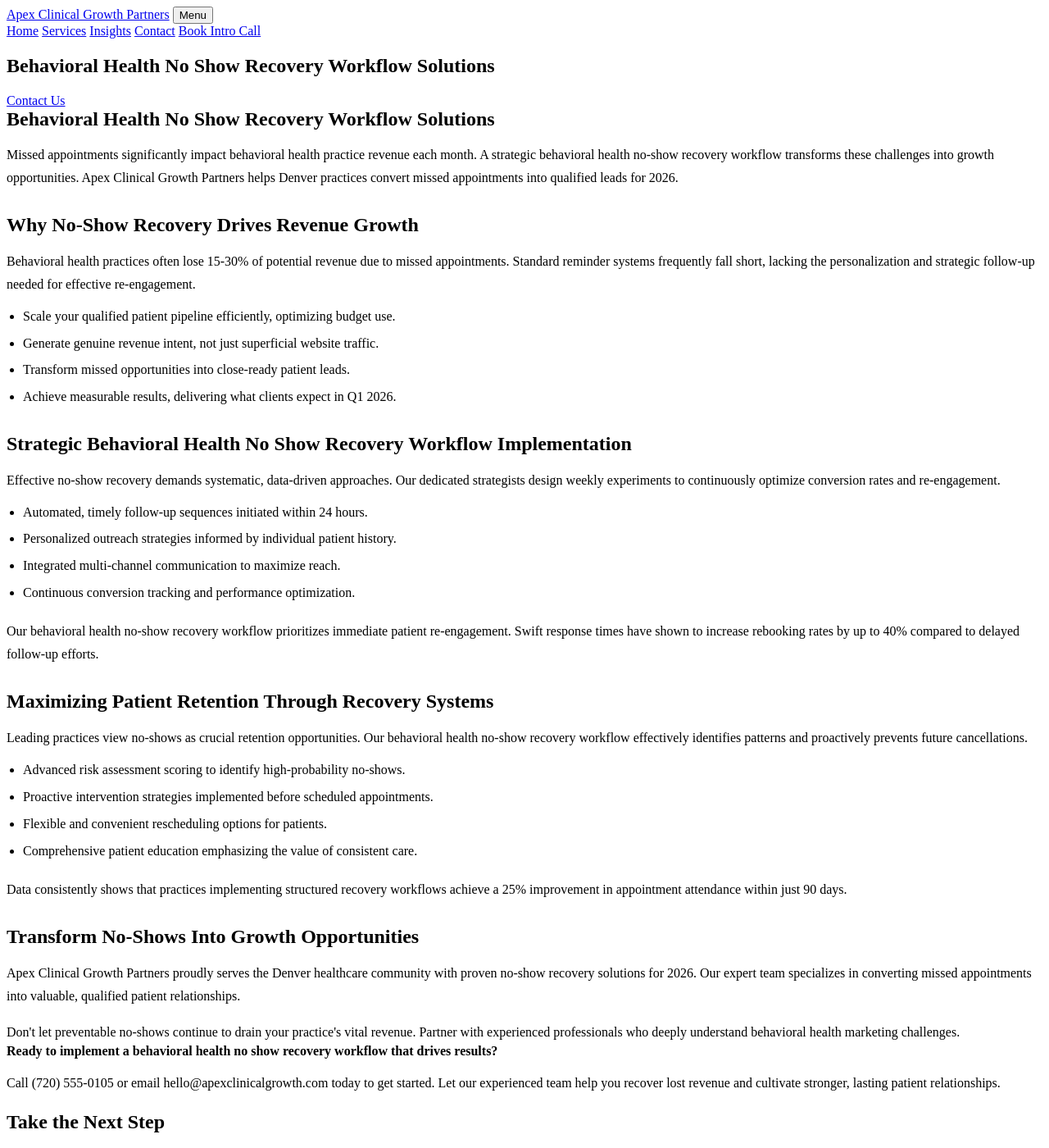
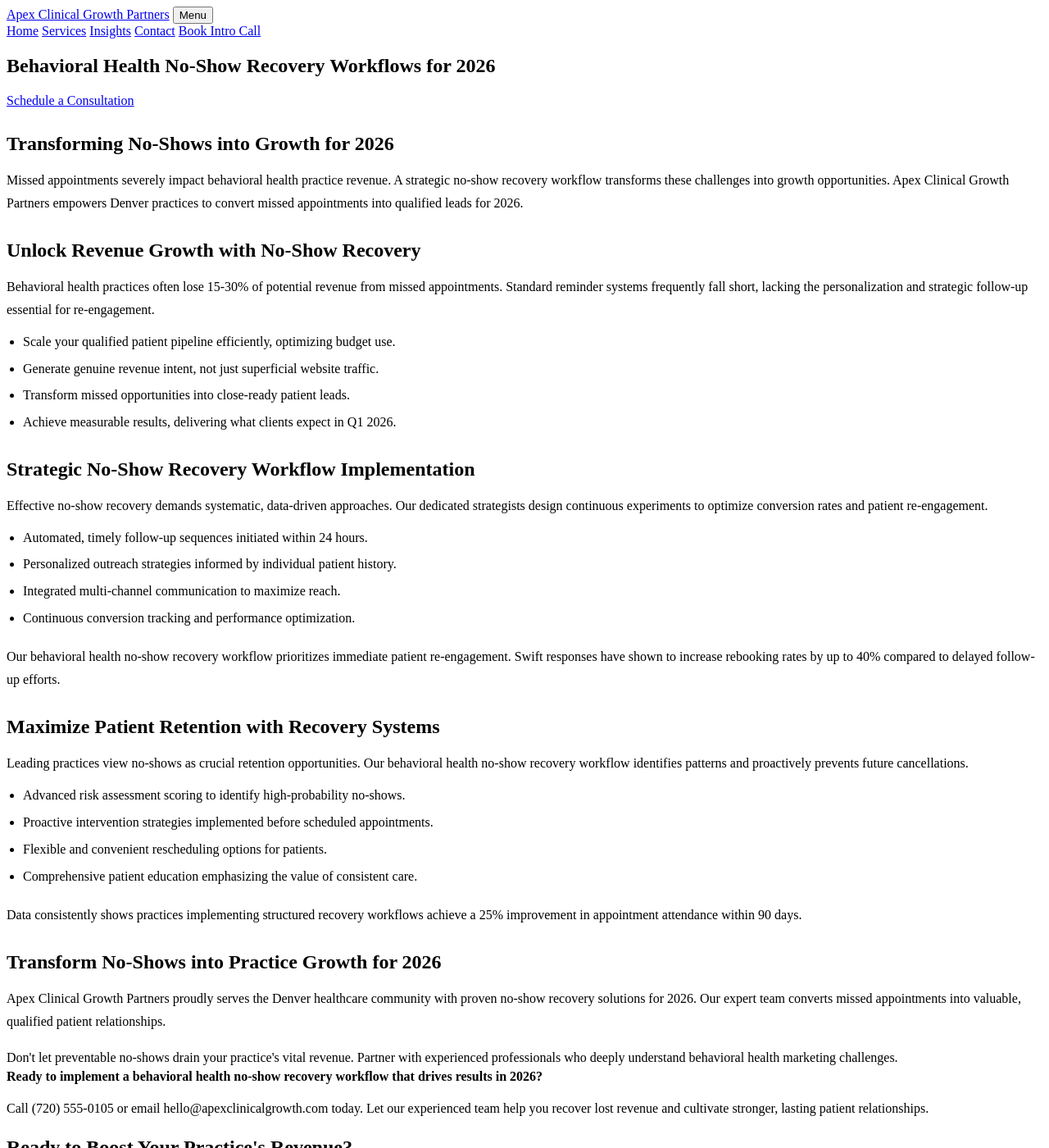
Before and after one commit to prjctlphbt/orbitr-canary-angular-20260228, a Jekyll site: the page angular-behavioral-noshow-20260228144655.html, which Jekyll copies as it is, in a window 1280 px wide and 1400 px high. Shown: the whole window at 82% size. Built offline with Jekyll 4.4.1, drawn with Linux system fonts in a browser that asks for light colours; some of the changed text lies outside the part shown.

Commit message:
Refresh and update content: angular-behavioral-noshow-20260228144655.html

```diff
--- a/angular-behavioral-noshow-20260228144655.html
+++ b/angular-behavioral-noshow-20260228144655.html
@@ -4,8 +4,8 @@
 <head>
 <meta charset="utf-8"/>
 <meta content="width=device-width, initial-scale=1.0" name="viewport"/>
-<meta content="Maximize revenue and patient retention in behavioral health. Discover Apex Clinical Growth Partners' proven no-show recovery workflows, designed to optimize your practice and convert missed appointments into growth opportunities for 2026." name="description"/>
-<title>Behavioral Health No Show Recovery Workflow Solutions</title>
+<meta content="Boost behavioral health revenue and patient retention with Apex Clinical Growth Partners' no-show recovery workflows. Optimize your practice and convert missed appointments into growth opportunities for 2026." name="description"/>
+<title>Behavioral Health No-Show Recovery Workflows | Apex Clinical Growth Partners</title>
 <style>
 
 
@@ -102,51 +102,51 @@
 <main class="page-main">
 <section class="page-hero landing-hero">
 <div class="container">
-<h1 class="orbitr-generated-content">Behavioral Health No Show Recovery Workflow Solutions</h1>
-<a class="cta" href="/services/">Contact Us</a>
+<h1 class="orbitr-generated-content">Behavioral Health No-Show Recovery Workflows for 2026</h1>
+<a class="cta" href="/contact/">Schedule a Consultation</a>
 </div>
 </section>
 <section class="landing-content">
 <div class="container orbitr-generated-content">
-<h1>Behavioral Health No Show Recovery Workflow Solutions</h1>
-<p>Missed appointments significantly impact behavioral health practice revenue each month. A strategic behavioral health no-show recovery workflow transforms these challenges into growth opportunities. Apex Clinical Growth Partners helps Denver practices convert missed appointments into qualified leads for 2026.</p>
-<h2>Why No-Show Recovery Drives Revenue Growth</h2>
-<p>Behavioral health practices often lose 15-30% of potential revenue due to missed appointments. Standard reminder systems frequently fall short, lacking the personalization and strategic follow-up needed for effective re-engagement.</p>
+<h2>Transforming No-Shows into Growth for 2026</h2>
+<p>Missed appointments severely impact behavioral health practice revenue. A strategic no-show recovery workflow transforms these challenges into growth opportunities. Apex Clinical Growth Partners empowers Denver practices to convert missed appointments into qualified leads for 2026.</p>
+<h2>Unlock Revenue Growth with No-Show Recovery</h2>
+<p>Behavioral health practices often lose 15-30% of potential revenue from missed appointments. Standard reminder systems frequently fall short, lacking the personalization and strategic follow-up essential for re-engagement.</p>
 <ul>
 <li>Scale your qualified patient pipeline efficiently, optimizing budget use.</li>
 <li>Generate genuine revenue intent, not just superficial website traffic.</li>
 <li>Transform missed opportunities into close-ready patient leads.</li>
 <li>Achieve measurable results, delivering what clients expect in Q1 2026.</li>
 </ul>
-<h2>Strategic Behavioral Health No Show Recovery Workflow Implementation</h2>
-<p>Effective no-show recovery demands systematic, data-driven approaches. Our dedicated strategists design weekly experiments to continuously optimize conversion rates and re-engagement.</p>
+<h2>Strategic No-Show Recovery Workflow Implementation</h2>
+<p>Effective no-show recovery demands systematic, data-driven approaches. Our dedicated strategists design continuous experiments to optimize conversion rates and patient re-engagement.</p>
 <ul>
 <li>Automated, timely follow-up sequences initiated within 24 hours.</li>
 <li>Personalized outreach strategies informed by individual patient history.</li>
 <li>Integrated multi-channel communication to maximize reach.</li>
 <li>Continuous conversion tracking and performance optimization.</li>
 </ul>
-<p>Our behavioral health no-show recovery workflow prioritizes immediate patient re-engagement. Swift response times have shown to increase rebooking rates by up to 40% compared to delayed follow-up efforts.</p>
-<h2>Maximizing Patient Retention Through Recovery Systems</h2>
-<p>Leading practices view no-shows as crucial retention opportunities. Our behavioral health no-show recovery workflow effectively identifies patterns and proactively prevents future cancellations.</p>
+<p>Our behavioral health no-show recovery workflow prioritizes immediate patient re-engagement. Swift responses have shown to increase rebooking rates by up to 40% compared to delayed follow-up efforts.</p>
+<h2>Maximize Patient Retention with Recovery Systems</h2>
+<p>Leading practices view no-shows as crucial retention opportunities. Our behavioral health no-show recovery workflow identifies patterns and proactively prevents future cancellations.</p>
 <ul>
 <li>Advanced risk assessment scoring to identify high-probability no-shows.</li>
 <li>Proactive intervention strategies implemented before scheduled appointments.</li>
 <li>Flexible and convenient rescheduling options for patients.</li>
 <li>Comprehensive patient education emphasizing the value of consistent care.</li>
 </ul>
-<p>Data consistently shows that practices implementing structured recovery workflows achieve a 25% improvement in appointment attendance within just 90 days.</p>
-<h2>Transform No-Shows Into Growth Opportunities</h2>
-<p>Apex Clinical Growth Partners proudly serves the Denver healthcare community with proven no-show recovery solutions for 2026. Our expert team specializes in converting missed appointments into valuable, qualified patient relationships.</p>
-<p>Don't let preventable no-shows continue to drain your practice's vital revenue. Partner with experienced professionals who deeply understand behavioral health marketing challenges.</p>
-<strong>Ready to implement a behavioral health no show recovery workflow that drives results?</strong>
-<p>Call (720) 555-0105 or email hello@apexclinicalgrowth.com today to get started. Let our experienced team help you recover lost revenue and cultivate stronger, lasting patient relationships.</p>
+<p>Data consistently shows practices implementing structured recovery workflows achieve a 25% improvement in appointment attendance within 90 days.</p>
+<h2>Transform No-Shows into Practice Growth for 2026</h2>
+<p>Apex Clinical Growth Partners proudly serves the Denver healthcare community with proven no-show recovery solutions for 2026. Our expert team converts missed appointments into valuable, qualified patient relationships.</p>
+<p>Don't let preventable no-shows drain your practice's vital revenue. Partner with experienced professionals who deeply understand behavioral health marketing challenges.</p>
+<strong>Ready to implement a behavioral health no-show recovery workflow that drives results in 2026?</strong>
+<p>Call (720) 555-0105 or email hello@apexclinicalgrowth.com today. Let our experienced team help you recover lost revenue and cultivate stronger, lasting patient relationships.</p>
 </div>
 </section>
 <section class="landing-cta">
 <div class="container">
-<h2>Take the Next Step</h2>
-<a class="cta" href="/services/">Contact Us</a>
+<h2>Ready to Boost Your Practice's Revenue?</h2>
+<a class="cta" href="/contact/">Schedule Your Free Consultation</a>
 </div>
 </section>
 </main>
```
